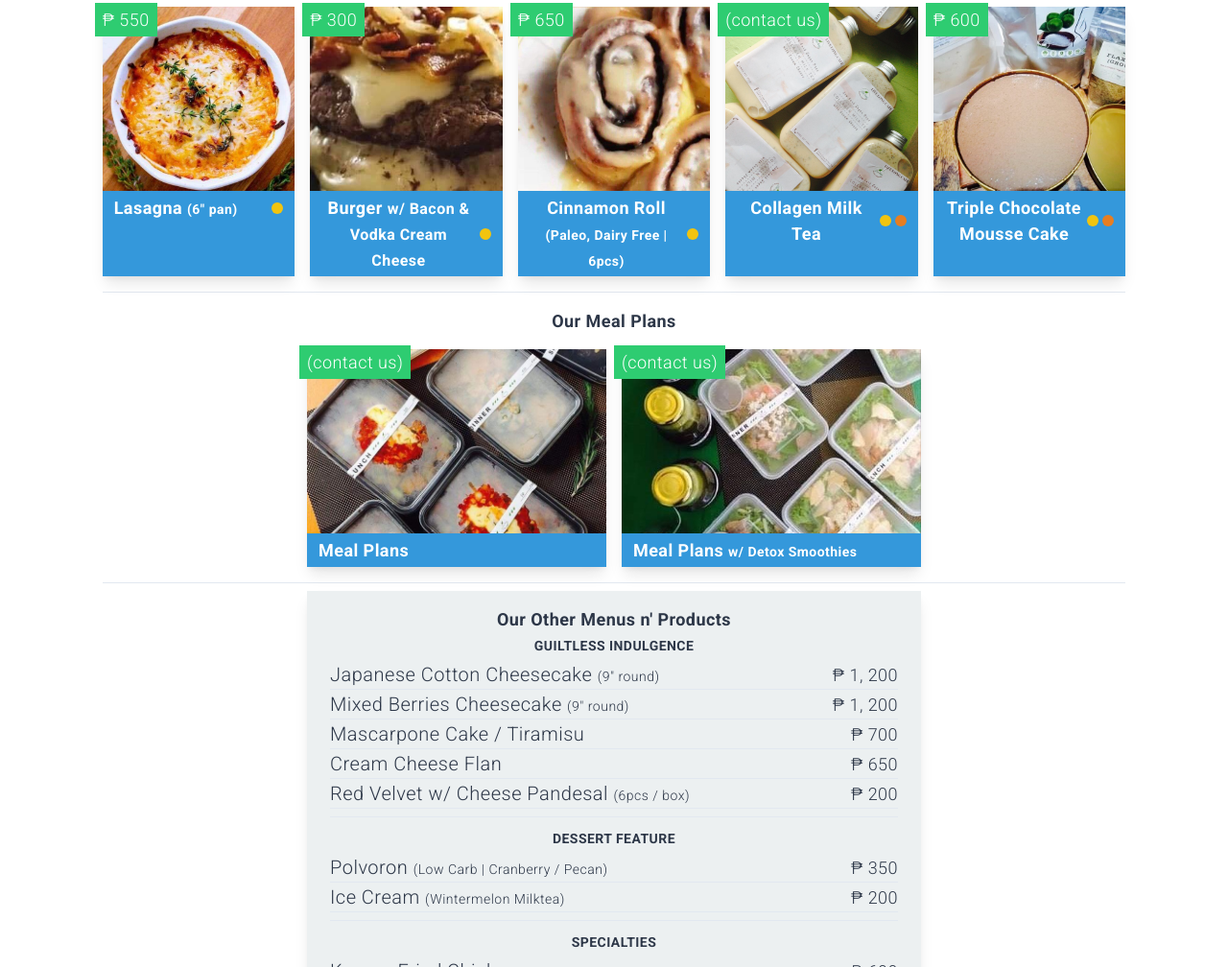
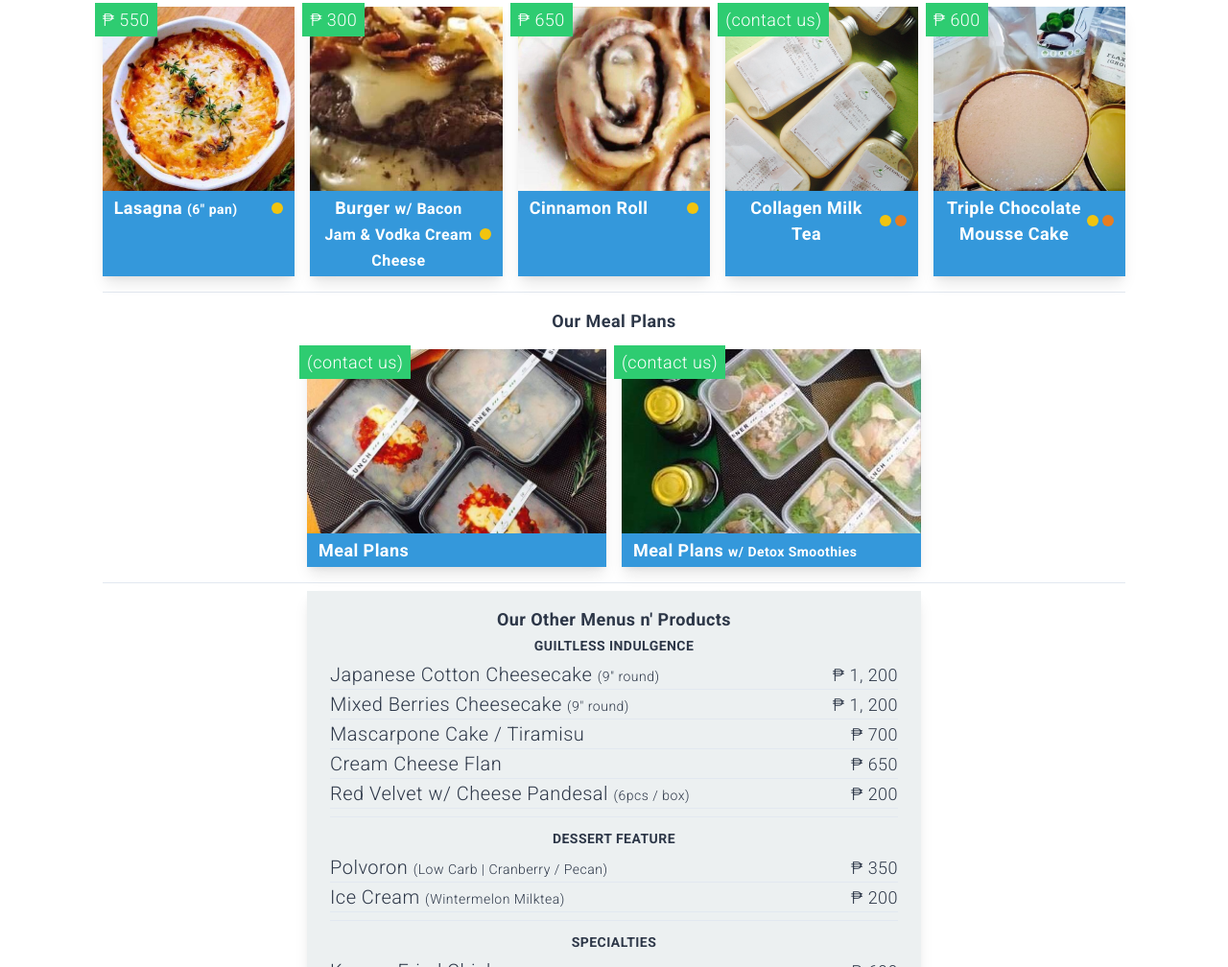
Before and after one commit to tbdsux/livelong_cafe, a website: page public/index.html in a window 1280 px wide. Shown: the part 938-1946 px from the top of the page at 96% size. Drawn offline with Linux system fonts and the light colour scheme.

Commit message:
some changes in the menu

```diff
--- a/public/index.html
+++ b/public/index.html
@@ -97,7 +97,7 @@
                             <p class="absolute top-0 left-0 -mt-1 -ml-2 bg-emerald text-white font-light py-1 px-2">&#8369; 300</p>
                             <!-- product name -->
                             <div class="w-full flex items-center justify-between text-white tracking-wide py-1 px-3">
-                                <h4 class="text-white text-lg">Burger <span class="text-base">w/ Bacon & Vodka Cream Cheese</span></h4>
+                                <h4 class="text-white text-lg">Burger <span class="text-base">w/ Bacon Jam & Vodka Cream Cheese</span></h4>
                                 <div class="flex">
                                     <div class="ml-1 h-3 w-3 rounded-full bg-sunflower" title="Low Carb"></div>
                                 </div>
@@ -110,7 +110,7 @@
                             <p class="absolute top-0 left-0 -mt-1 -ml-2 bg-emerald text-white font-light py-1 px-2">&#8369; 650</p>
                             <!-- product name -->
                             <div class="w-full flex items-center justify-between text-white tracking-wide py-1 px-3">
-                                <h4 class="text-white text-lg">Cinnamon Roll <span class="text-sm">(Paleo, Dairy Free | 6pcs)</span></h4>
+                                <h4 class="text-white text-lg">Cinnamon Roll</h4>
                                 <div class="flex">
                                     <div class="ml-1 h-3 w-3 rounded-full bg-sunflower" title="Low Carb"></div>
                                 </div>
```
